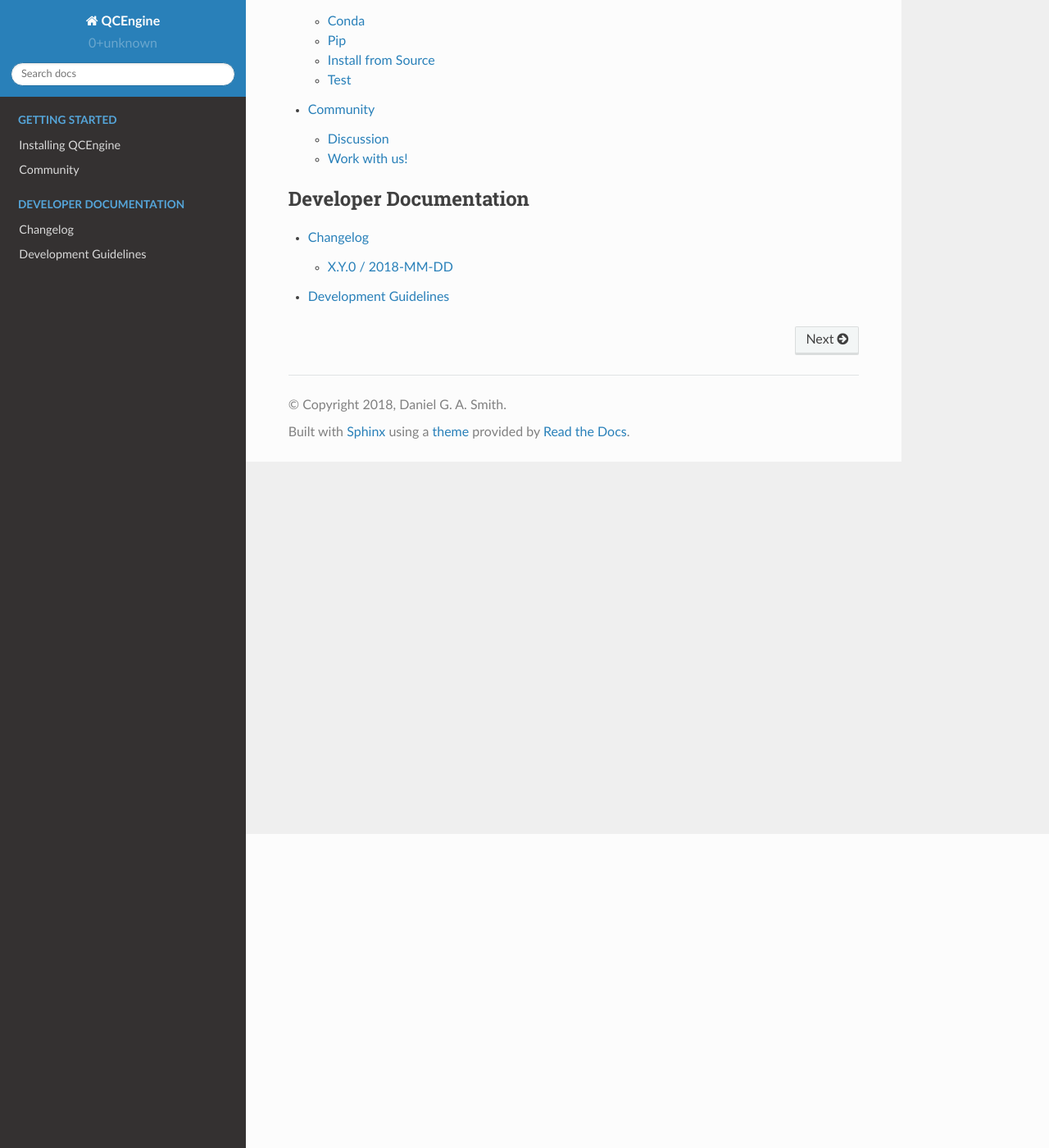
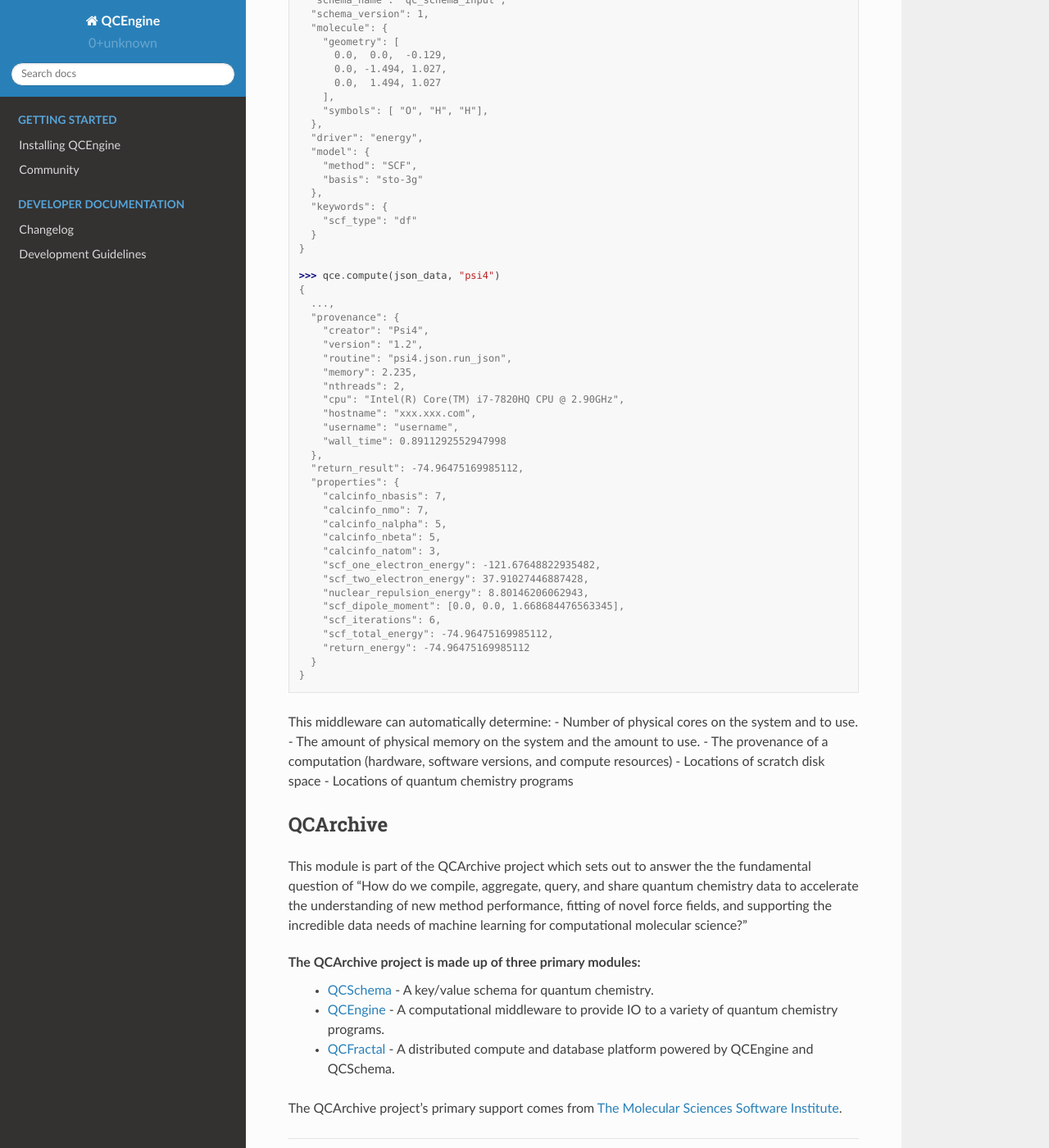
Before and after one commit to MolSSI/QCEngine, a Sphinx documentation site: the page built from docs/source/index.rst, in a window 1280 px wide and 1400 px high, scrolled down 383 px. Shown: the whole window at 82% size. Built offline with Sphinx 7.4.7 and the Read the Docs theme 2.0.0, drawn with Linux system fonts in a browser that asks for light colours; some of the changed text lies outside the part shown.

Commit message:
Doc: Adds example to landing page

```diff
--- a/docs/source/index.rst
+++ b/docs/source/index.rst
@@ -7,8 +7,95 @@
 QCEngine
 =========
 
-*Quantum chemistry program executor and IO standardizer (`QCSchema <https://github.com/MolSSI/QC_JSON_Schema>`_) for quantum chemistry.*
+*Quantum chemistry program executor and IO standardizer (QCSchema) for quantum chemistry.*
 
+Program Execution
+-----------------
+
+A simple example of QCEngine's capabilities is as follows:
+
+.. code:: python
+
+    >>> import qcengine as qce
+
+    >>> job = {
+      "schema_name": "qc_schema_input",
+      "schema_version": 1,
+      "molecule": {
+        "geometry": [
+          0.0,  0.0,  -0.129,
+          0.0, -1.494, 1.027,
+          0.0,  1.494, 1.027
+        ],
+        "symbols": [ "O", "H", "H"],
+      },
+      "driver": "energy",
+      "model": {
+        "method": "SCF",
+        "basis": "sto-3g"
+      },
+      "keywords": {
+        "scf_type": "df"
+      }
+    }
+
+    >>> qce.compute(json_data, "psi4")
+    {
+      ...,
+      "provenance": {
+        "creator": "Psi4",
+        "version": "1.2",
+        "routine": "psi4.json.run_json",
+        "memory": 2.235,
+        "nthreads": 2,
+        "cpu": "Intel(R) Core(TM) i7-7820HQ CPU @ 2.90GHz",
+        "hostname": "xxx.xxx.com",
+        "username": "username",
+        "wall_time": 0.8911292552947998
+      },
+      "return_result": -74.96475169985112,
+      "properties": {
+        "calcinfo_nbasis": 7,
+        "calcinfo_nmo": 7,
+        "calcinfo_nalpha": 5,
+        "calcinfo_nbeta": 5,
+        "calcinfo_natom": 3,
+        "scf_one_electron_energy": -121.67648822935482,
+        "scf_two_electron_energy": 37.91027446887428,
+        "nuclear_repulsion_energy": 8.80146206062943,
+        "scf_dipole_moment": [0.0, 0.0, 1.668684476563345],
+        "scf_iterations": 6,
+        "scf_total_energy": -74.96475169985112,
+        "return_energy": -74.96475169985112
+      }
+    }
+
+
+This middleware can automatically determine:
+- Number of physical cores on the system and to use.
+- The amount of physical memory on the system and the amount to use.
+- The provenance of a computation (hardware, software versions, and compute resources)
+- Locations of scratch disk space
+- Locations of quantum chemistry programs
+
+
+QCArchive
+---------
+
+This module is part of the QCArchive project which sets out to answer the
+the fundamental question of "How do we compile, aggregate, query, and share quantum
+chemistry data to accelerate the understanding of new method performance,
+fitting of novel force fields, and supporting the incredible data needs of
+machine learning for computational molecular science?"
+
+The QCArchive project is made up of three primary modules:
+ - `QCSchema <https://github.com/MolSSI/QC_JSON_Schema>`_ - A key/value schema for quantum chemistry.
+ - `QCEngine <https://github.com/MolSSI/QCEngine>`_ - A computational middleware to provide IO to a variety of quantum chemistry programs.
+ - `QCFractal <https://github.com/MolSSI/QCFractal>`_ - A distributed compute and database platform powered by QCEngine and QCSchema.
+
+The QCArchive project's primary support comes from `The Molecular Sciences Software Institute <https://molssi.org>`_.
+
+========
 
 .. toctree::
    :maxdepth: 2
```
